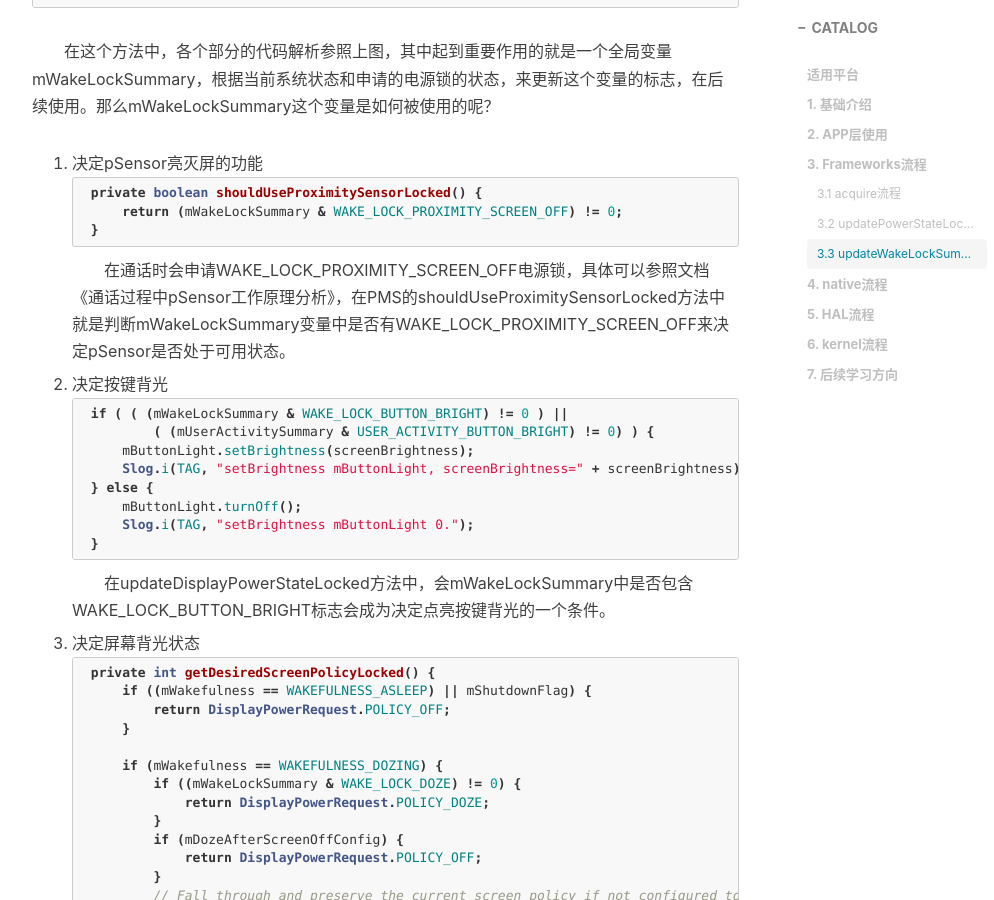
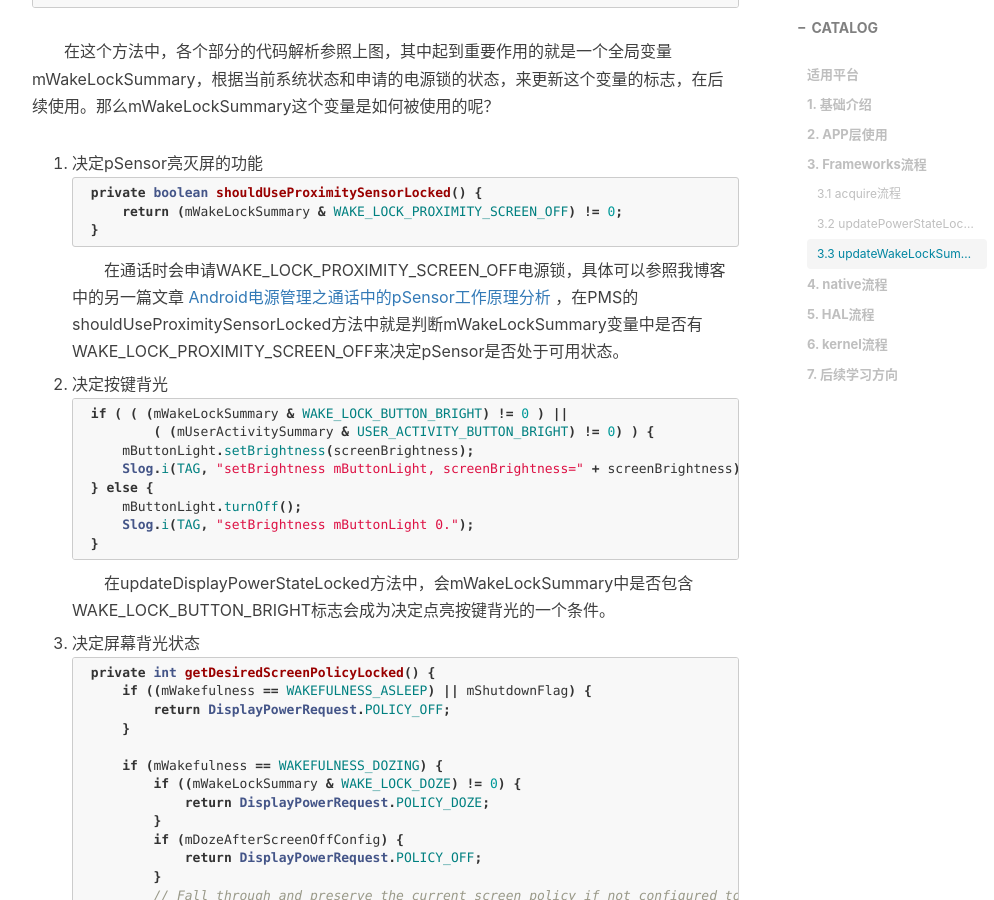
Before and after one commit to chendongqi/blog, a Jekyll site: the page built from _posts/android/power/2017-02-23-pm_wl_acquire_flow.markdown, in a window 1280 px wide and 900 px high, scrolled down 7357 px. Shown: the whole window, without its empty margins (233-1227 px from the left). Built offline with Jekyll 4.4.1, drawn with Linux system fonts in a browser that asks for light colours; nearby versions of some CDN libraries; comment, search, counter and statistics services are not loaded.

Commit message:
update paper reference

````diff
--- a/_posts/android/power/2017-02-23-pm_wl_acquire_flow.markdown
+++ b/_posts/android/power/2017-02-23-pm_wl_acquire_flow.markdown
@@ -269,7 +269,7 @@ Platform： MTK6580/MTK6735/MTK6753
         return (mWakeLockSummary & WAKE_LOCK_PROXIMITY_SCREEN_OFF) != 0;
     }
 ```
-&emsp;&emsp;在通话时会申请WAKE_LOCK_PROXIMITY_SCREEN_OFF电源锁，具体可以参照文档《通话过程中pSensor工作原理分析》，在PMS的shouldUseProximitySensorLocked方法中就是判断mWakeLockSummary变量中是否有WAKE_LOCK_PROXIMITY_SCREEN_OFF来决定pSensor是否处于可用状态。
+&emsp;&emsp;在通话时会申请WAKE_LOCK_PROXIMITY_SCREEN_OFF电源锁，具体可以参照我博客中的另一篇文章[ Android电源管理之通话中的pSensor工作原理分析 ](https://chendongqi.github.io/blog/2017/02/23/pm_pSensor_in_call/)，在PMS的shouldUseProximitySensorLocked方法中就是判断mWakeLockSummary变量中是否有WAKE_LOCK_PROXIMITY_SCREEN_OFF来决定pSensor是否处于可用状态。
 2. 决定按键背光
 ```java
     if ( ( (mWakeLockSummary & WAKE_LOCK_BUTTON_BRIGHT) != 0 ) ||
````
